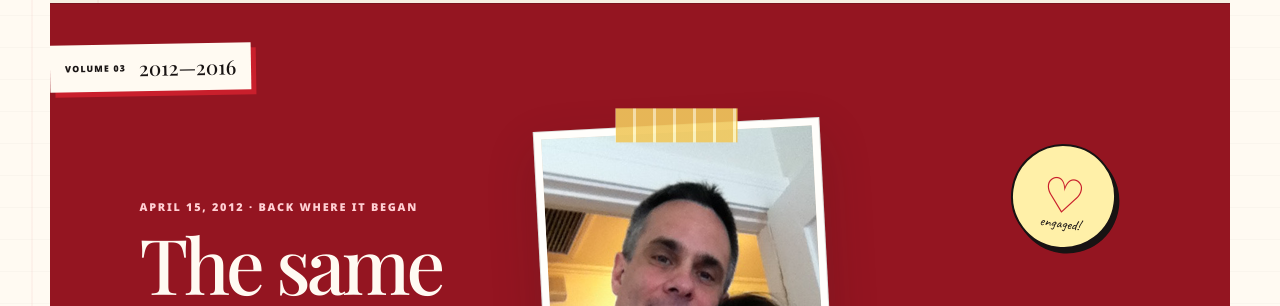
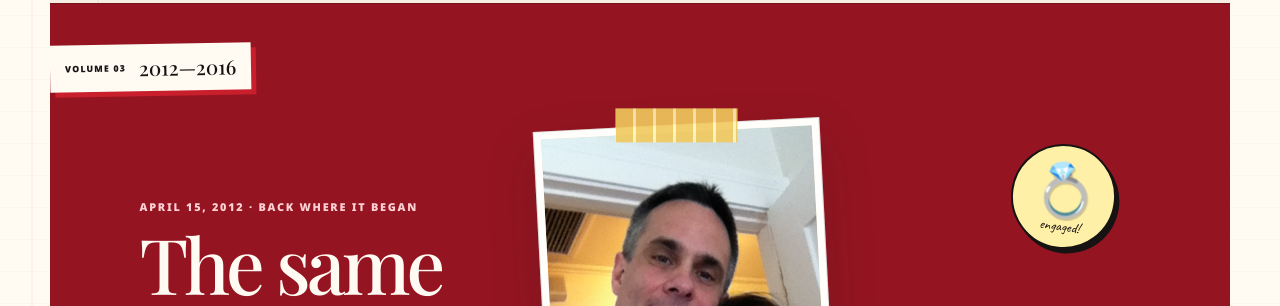
Before and after one commit to crisippolite/shirleyandcris, a Next.js app: page /through-the-years in a window 1280 px wide. Shown: the part 3300-3606 px from the top of the page. Built offline with nearby package versions, Linux system fonts and the light colour scheme; no server answers; a web font is replaced by a local one.

Commit message:
fix: use a ring for the engagement sticker

```diff
--- a/src/app/through-the-years/page.module.css
+++ b/src/app/through-the-years/page.module.css
@@ -126,8 +126,9 @@
 .promiseOne .photoWindow img { object-position: center 36%; }
 .promiseTwo { right: 0; bottom: 0; z-index: 5; width: 57%; height: 430px; transform: rotate(4deg); }
 .promiseTwo .photoWindow img { object-position: center; }
-.ringSticker { position: absolute; top: 20px; right: 4%; z-index: 9; display: grid; width: 105px; height: 105px; place-items: center; color: var(--red); background: #fff0a8; border: 2px solid var(--ink); border-radius: 50%; box-shadow: 4px 4px 0 var(--ink); font-family: var(--font-journal),cursive; font-size: 3rem; transform: rotate(8deg); }
-.ringSticker small { position: absolute; bottom: 15px; color: var(--ink); font-size: .9rem; }
+.ringSticker { position: absolute; top: 20px; right: 4%; z-index: 9; display: grid; width: 105px; height: 105px; place-items: center; background: #fff0a8; border: 2px solid var(--ink); border-radius: 50%; box-shadow: 4px 4px 0 var(--ink); font-family: var(--font-journal),cursive; transform: rotate(8deg); }
+.ringGlyph { margin-top: -13px; font-family: sans-serif; font-size: 3.25rem; line-height: 1; filter: drop-shadow(1px 2px 0 rgba(24,19,19,.2)); transform: rotate(-15deg); }
+.ringSticker small { position: absolute; bottom: 12px; color: var(--ink); font-size: .9rem; }
 
 .memoryRibbon { display: flex; align-items: center; justify-content: space-around; gap: 12px; width: calc(100% + 32px); margin: 18px -16px; padding: 12px 20px; overflow: hidden; color: var(--ink); background: #f2b3bf; box-shadow: 0 4px 9px rgba(45,27,24,.12); font-size: .58rem; font-weight: 900; letter-spacing: .13em; white-space: nowrap; transform: rotate(-.5deg); }
 .memoryRibbon i { color: var(--red); font-family: var(--font-journal),cursive; font-size: 1.35rem; font-style: normal; }
@@ -214,6 +215,8 @@
   .promiseOne { width: 54%; height: 77%; }
   .promiseTwo { width: 63%; height: 56%; }
   .ringSticker { width: 88px; height: 88px; }
+  .ringGlyph { margin-top: -11px; font-size: 2.7rem; }
+  .ringSticker small { bottom: 9px; font-size: .8rem; }
   .memoryRibbon { justify-content: flex-start; }
 
   .adventureCollage { min-height: min(190vw,880px); }
--- a/src/app/through-the-years/page.tsx
+++ b/src/app/through-the-years/page.tsx
@@ -292,7 +292,10 @@ export default function ThroughTheYearsPage() {
             tape="red"
             className={styles.promiseTwo}
           />
-          <div className={styles.ringSticker} aria-hidden="true">♡<small>engaged!</small></div>
+          <div className={styles.ringSticker} aria-hidden="true">
+            <span className={styles.ringGlyph}>💍</span>
+            <small>engaged!</small>
+          </div>
         </div>
       </article>
 
```
